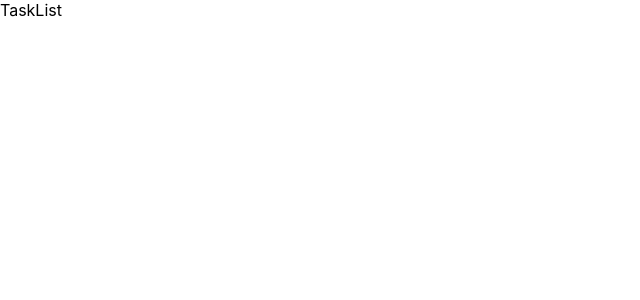
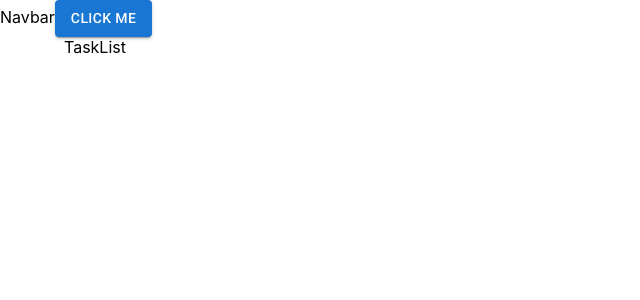
Before and after one commit to MIGUELANGELCIPRIANO/PERN-STACK-CRUD, a React (Create React App) app in the folder client/: page / in a window 1280 px wide. Shown: the top 300 px of the page, without its empty margins (0-640 px from the left). Built offline with nearby package versions, Linux system fonts and the light colour scheme.

Commit message:
ADD Material UI

```diff
--- a/client/package.json
+++ b/client/package.json
@@ -3,6 +3,11 @@
   "version": "0.1.0",
   "private": true,
   "dependencies": {
+    "@emotion/react": "^11.11.3",
+    "@emotion/styled": "^11.11.0",
+    "@fontsource/roboto": "^5.0.8",
+    "@mui/icons-material": "^5.15.6",
+    "@mui/material": "^5.15.6",
     "@testing-library/jest-dom": "^5.17.0",
     "@testing-library/react": "^13.4.0",
     "@testing-library/user-event": "^13.5.0",
--- a/client/public/index.html
+++ b/client/public/index.html
@@ -1,4 +1,4 @@
-<!DOCTYPE html>
+<!doctype html>
 <html lang="en">
 	<head>
 		<meta charset="utf-8" />
@@ -25,6 +25,16 @@
       Learn how to configure a non-root public URL by running `npm run build`.
     -->
 		<title>React App</title>
+		<link rel="preconnect" href="https://fonts.googleapis.com" />
+		<link rel="preconnect" href="https://fonts.gstatic.com" crossorigin />
+		<link
+			rel="stylesheet"
+			href="https://fonts.googleapis.com/css2?family=Roboto:wght@300;400;500;600;700&display=swap"
+		/>
+		<link
+			rel="stylesheet"
+			href="https://fonts.googleapis.com/icon?family=Material+Icons"
+		/>
 	</head>
 	<body>
 		<noscript>You need to enable JavaScript to run this app.</noscript>
--- a/client/src/App.js
+++ b/client/src/App.js
@@ -1,14 +1,19 @@
 import { BrowserRouter, Routes, Route } from 'react-router-dom'
 import TaskList from './components/TaskList'
 import TaskForm from './components/TaskForm'
+import NavBar from './components/NavBar'
+import { Container } from '@mui/material'
 
 export default function App() {
 	return (
 		<BrowserRouter>
-			<Routes>
-				<Route path='/' element={<TaskList />} />
-				<Route path='/task/new' element={<TaskForm />} />
-			</Routes>
+			<NavBar />
+			<Container>
+				<Routes>
+					<Route path='/' element={<TaskList />} />
+					<Route path='/task/new' element={<TaskForm />} />
+				</Routes>
+			</Container>
 		</BrowserRouter>
 	)
 }
--- a/client/src/components/NavBar.js
+++ b/client/src/components/NavBar.js
@@ -1,3 +1,12 @@
+import { Button } from '@mui/material'
+
 export default function Navbar() {
-	return <div>Navbar</div>
+	return (
+		<div>
+			Navbar
+			<Button variant='contained' color='primary'>
+				Click Me
+			</Button>
+		</div>
+	)
 }
```
Also changed, not shown: 1 other file (tests, documents, lock files or other folders). Lines whose indentation alone changed are shown as unchanged.
